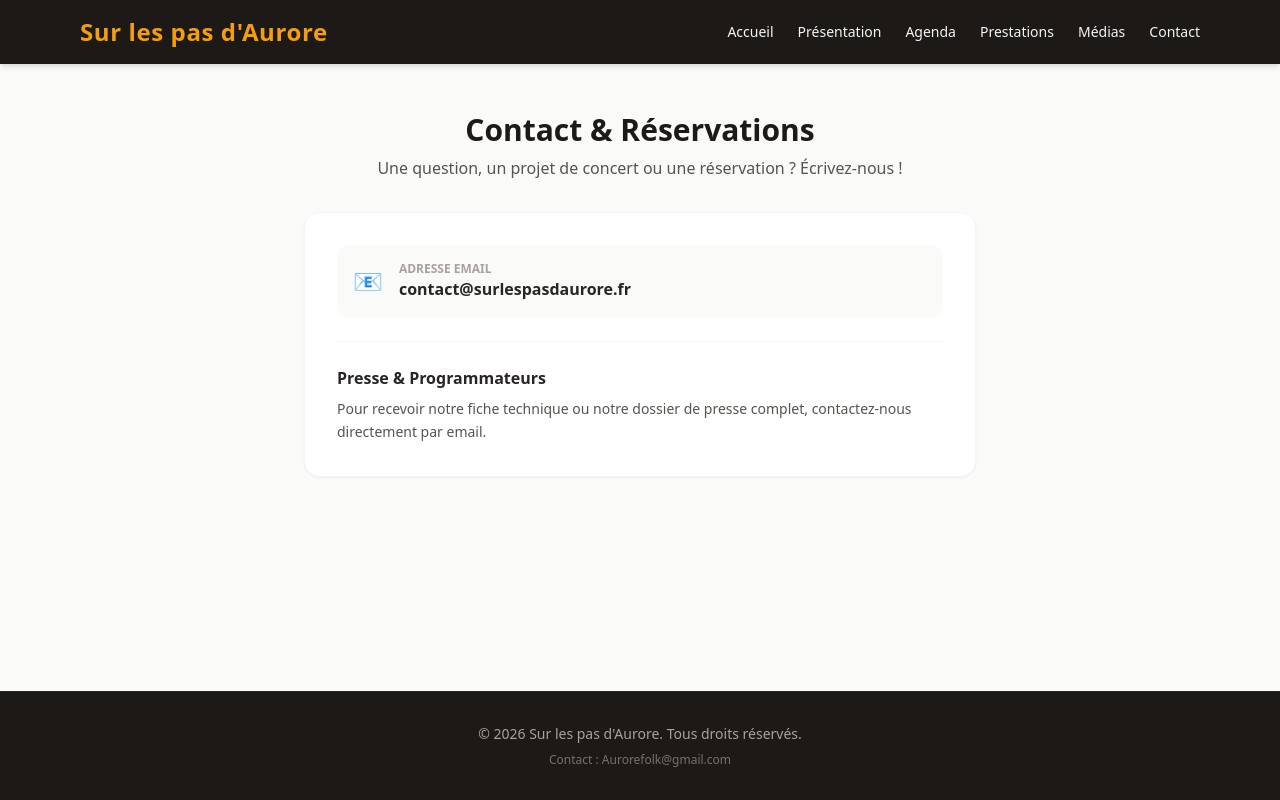
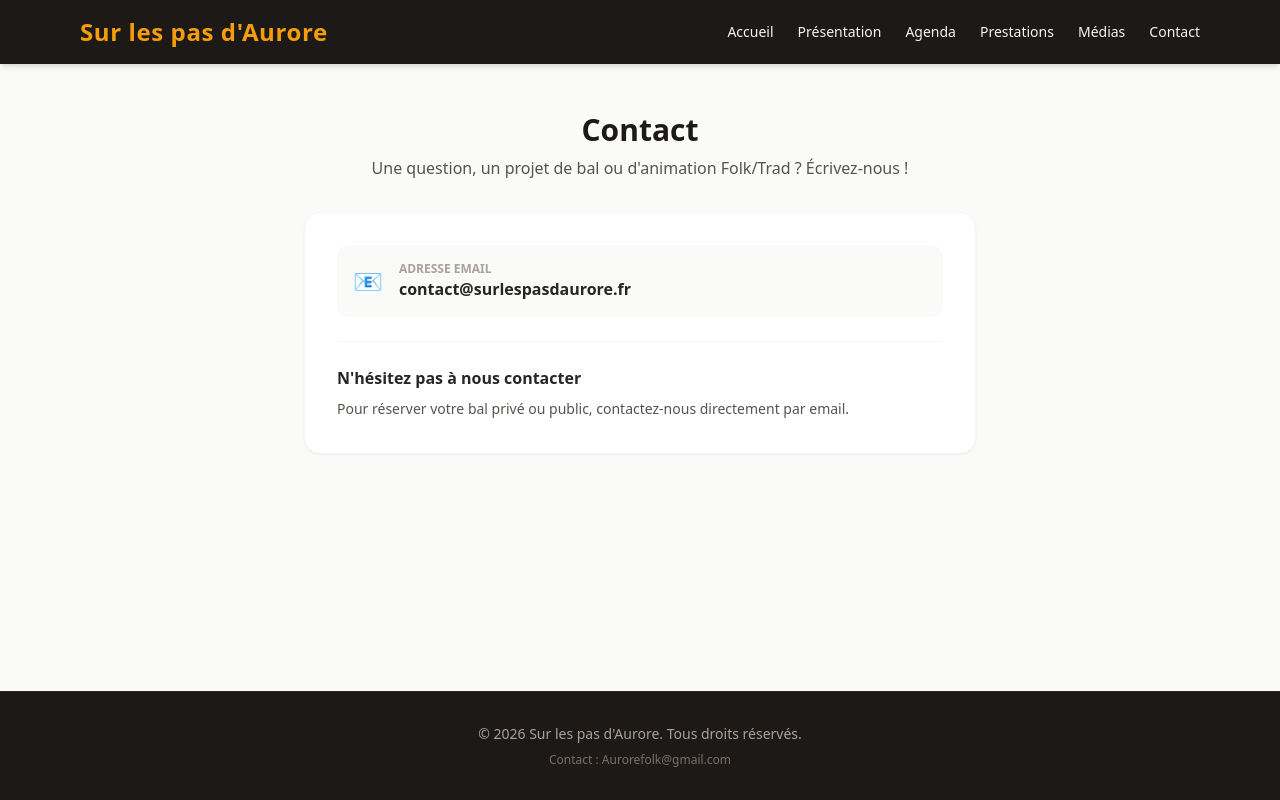
Before and after one commit to TiRADfolk/sur-les-pas-d-aurore, a Next.js app: page /contact in a window 1280 px wide. Built offline with nearby package versions, Linux system fonts and the light colour scheme; no server answers.

Commit message:
Update page.tsx

```diff
--- a/src/app/contact/page.tsx
+++ b/src/app/contact/page.tsx
@@ -8,8 +8,8 @@ export default async function ContactPage() {
   return (
     <div className="max-w-2xl mx-auto space-y-8 py-4">
       <div className="text-center space-y-2">
-        <h1 className="text-3xl font-bold text-stone-900">Contact & Réservations</h1>
-        <p className="text-stone-600">Une question, un projet de concert ou une réservation ? Écrivez-nous !</p>
+        <h1 className="text-3xl font-bold text-stone-900">Contact</h1>
+        <p className="text-stone-600">Une question, un projet de bal ou d'animation Folk/Trad ? Écrivez-nous !</p>
       </div>
 
       <div className="bg-white rounded-2xl p-8 shadow-sm border border-stone-100 space-y-6">
@@ -38,9 +38,9 @@ export default async function ContactPage() {
         </div>
 
         <div className="border-t border-stone-100 pt-6">
-          <h2 className="font-bold text-stone-800 mb-2">Presse & Programmateurs</h2>
+          <h2 className="font-bold text-stone-800 mb-2">N'hésitez pas à nous contacter</h2>
           <p className="text-stone-600 text-sm leading-relaxed">
-            Pour recevoir notre fiche technique ou notre dossier de presse complet, contactez-nous directement par email.
+            Pour réserver votre bal privé ou public, contactez-nous directement par email.
           </p>
         </div>
       </div>
```
